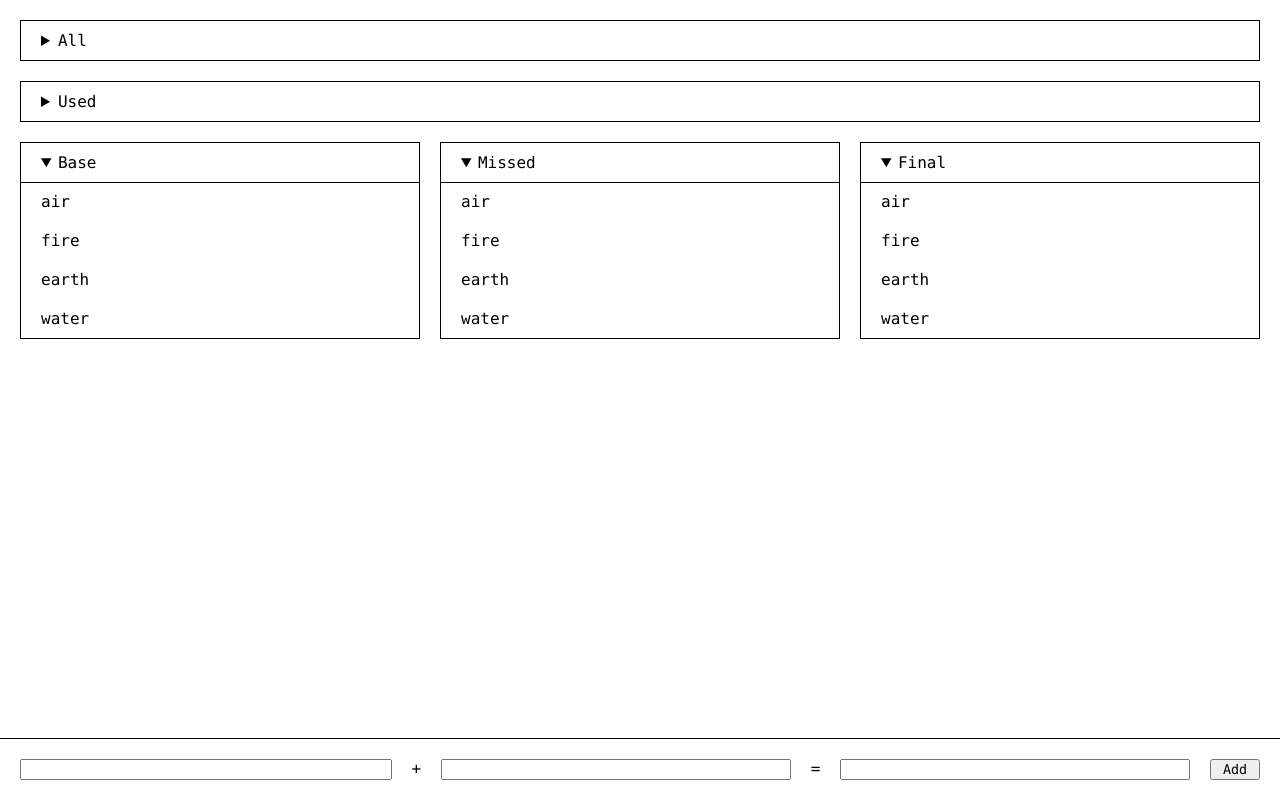
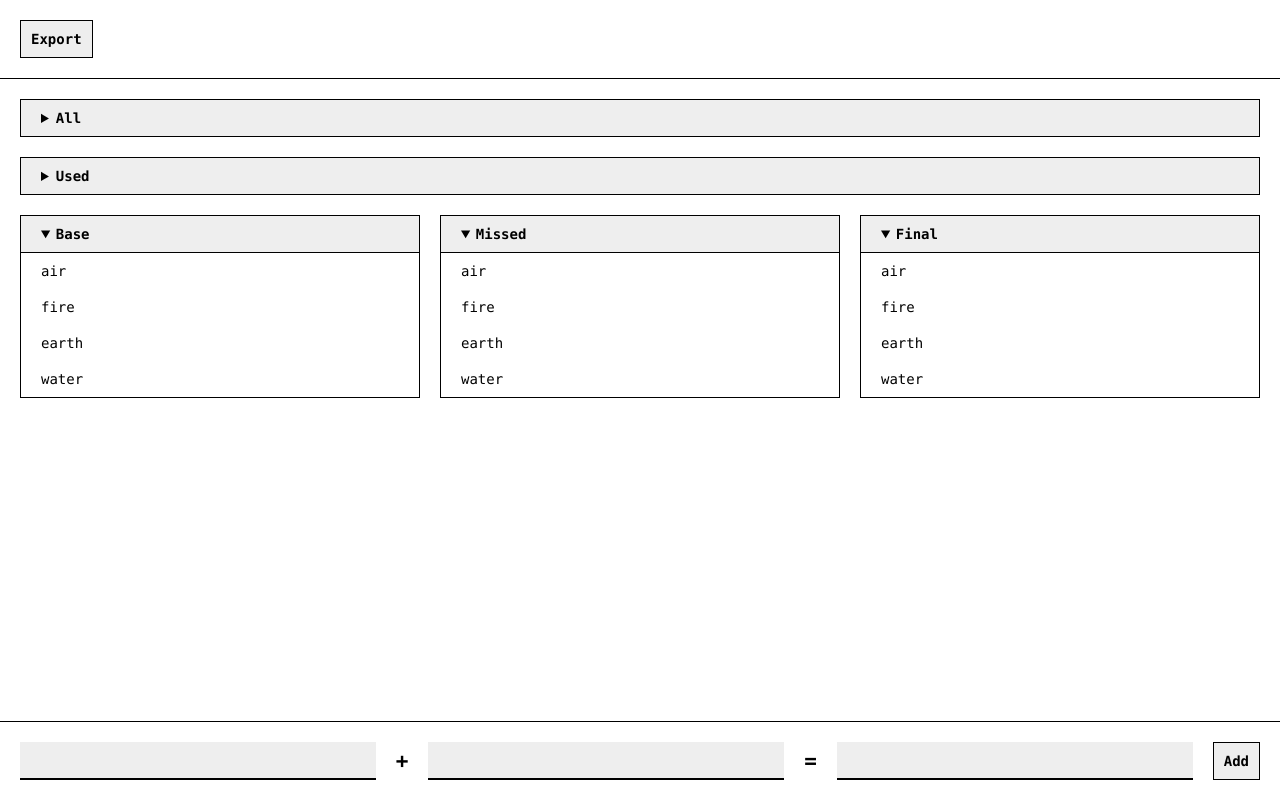
Before and after one commit to maxshymchuk/alchemist-builder, a plain HTML site: page index.html in a window 1280 px wide. Drawn offline with Linux system fonts and the light colour scheme.

Commit message:
feat: redesign

```diff
--- a/index.html
+++ b/index.html
@@ -7,9 +7,23 @@
     <style>
         :root {
             --unit: 10px;
-            --border: 1px solid #000;
             --gap: calc(2 * var(--unit));
             --columns: 3;
+
+            --border-width: 1px;
+            --border-style: solid;
+            --border-color: #000;
+
+            --input-border-width: 2px;
+            --input-bg: #eee;
+
+            --outline: 2px solid #000;
+            --outline-offset: -1px;
+
+            --bg: #fff;
+            --bg-hover: #f3f3f3;
+
+            --fs: 14px;
         }
 
         * {
@@ -17,18 +31,42 @@
             font-family: Consolas;
         }
 
+        *:focus {
+            outline: var(--outline);
+            outline-offset: var(--outline-offset)
+        }
+
         html, body {
             margin: 0;
             height: 100vh;
             overflow: hidden;
+            font-size: var(--fs);
         }
 
         body {
             display: grid;
-            grid-template-rows: 1fr auto;
+            grid-template-rows: auto 1fr auto;
         }
 
-        .lists {
+        input, button {
+            padding: var(--unit);
+            background-color: var(--input-bg);
+            font-size: var(--fs);
+        }
+
+        input[type="text"] {
+            border: none;
+            border-bottom: var(--input-border-width) var(--border-style) var(--border-color);
+        }
+
+        input[type="button"],
+        button {
+            border: var(--border-width) var(--border-style) var(--border-color);
+            font-weight: 600;
+            cursor: pointer;
+        }
+
+        main {
             display: grid;
             overflow: hidden;
             grid-template: auto / repeat(var(--columns), minmax(auto, 1fr));
@@ -38,28 +76,32 @@
             padding: var(--gap);
         }
 
-        .lists details:nth-child(-n + 2) {
+        main details:nth-child(-n + 2) {
             grid-column: span var(--columns);
         }
 
-        .lists details {
-            border: var(--border);
+        main details {
+            border: var(--border-width) var(--border-style) var(--border-color);
             overflow-y: hidden;
         }
 
-        .lists details[open] {
+        main details[open] {
             overflow-y: auto;
             height: 100%;
         }
 
-        .lists summary {
+        main details[open] summary {
+            border-bottom: var(--border-width) var(--border-style) var(--border-color);
+        }
+
+        main details summary {
+            user-select: none;
+            font-weight: 600;
             padding: var(--unit) var(--gap);
-            border-bottom: var(--border);
-            margin-bottom: -1px;
             cursor: pointer;
             position: sticky;
             top: 0;
-            background-color: #fff;
+            background-color: var(--input-bg);
         }
 
         .record {
@@ -67,7 +109,7 @@
         }
 
         .record:hover {
-            background-color: #00000022;
+            background-color: var(--bg-hover);
         }
 
         .record-description {
@@ -75,38 +117,34 @@
             font-weight: 300;
         }
 
-        .controls {
+        header {
             display: grid;
-            grid-template-columns: 1fr auto;
+            grid-auto-columns: min-content;
+            grid-auto-flow: column;
+            gap: var(--gap);
+            padding: var(--gap);
+            margin-bottom: auto;
+            border-bottom: var(--border-width) var(--border-style) var(--border-color);
+        }
+
+        footer {
+            display: grid;
+            grid-template-columns: repeat(3, minmax(100px, auto) min-content);
+            gap: var(--gap);
+            align-items: center;
             padding: var(--gap);
             margin-top: auto;
-            border-top: var(--border);
-            gap: var(--gap);
-        }
-
-        .controls select, input[type="button"] {
-            width: 50px;
-            flex-shrink: 0;
-        }
-
-        .controls .groups {
-            display: grid;
-            grid-template-columns: repeat(auto-fit, minmax(200px, auto));
-            gap: var(--gap);
-        }
-
-        .controls .groups .input-group {
-            display: flex;
-            gap: var(--gap);
-        }
-
-        .controls .groups .input-group input[type=text] {
-            width: 100%;
+            border-top: var(--border-width) var(--border-style) var(--border-color);
+            font-weight: 600;
+            font-size: 1.5em;
         }
     </style>
 </head>
 <body>
-    <div id="lists" class="lists">
+    <header>
+        <input id="export" type="button" value="Export" />
+    </header>
+    <main id="lists">
         <details>
             <summary>All</summary>
             <div id="list-all"></div>
@@ -127,23 +165,15 @@
             <summary>Final</summary>
             <div id="list-final"></div>
         </details>
-    </div>
-    <div class="controls">
-        <div class="groups">
-            <div class="input-group">
-                <input id="elem1" type="text" />
-            </div>
-            <div class="input-group">
-                <span>+</span>
-                <input id="elem2" type="text" />
-            </div>
-            <div class="input-group">
-                <span>=</span>
-                <input id="res" type="text" />
-            </div>
-        </div>
+    </main>
+    <footer>
+        <input id="elem1" type="text" />
+        <span>+</span>
+        <input id="elem2" type="text" />
+        <span>=</span>
+        <input id="res" type="text" />
         <input id="add" type="button" value="Add" />
-    </div>
+    </footer>
     <script src="./script.js"></script>
 </body>
 </html>
--- a/script.js
+++ b/script.js
@@ -1,6 +1,7 @@
 const ERRORS = {
   NotEmpty: 'Cannot be empty',
   NotEqual: 'Cannot be equal',
+  AlreadyExists: 'Already exists',
 };
 
 String.prototype.hash = function () {
@@ -113,6 +114,11 @@ class ElementCollection {
     return Object.values(this._elements);
   }
 
+  has(name) {
+    const _name = prep(name);
+    return this._names.has(_name);
+  }
+
   add(name, parents) {
     const _name = prep(name);
     const _id = _name.hash();
@@ -200,6 +206,7 @@ buttonAdd.addEventListener('click', () => {
     if (!nElem1) throw new Error(ERRORS.NotEmpty);
     if (!nElem2) throw new Error(ERRORS.NotEmpty);
     if (!nResult) throw new Error(ERRORS.NotEmpty);
+    if (list.has(nResult)) throw new Error(ERRORS.AlreadyExists);
     if (nElem1 === nElem2) throw new Error(ERRORS.NotEqual);
 
     const elem1 = list.add(nElem1);
```
